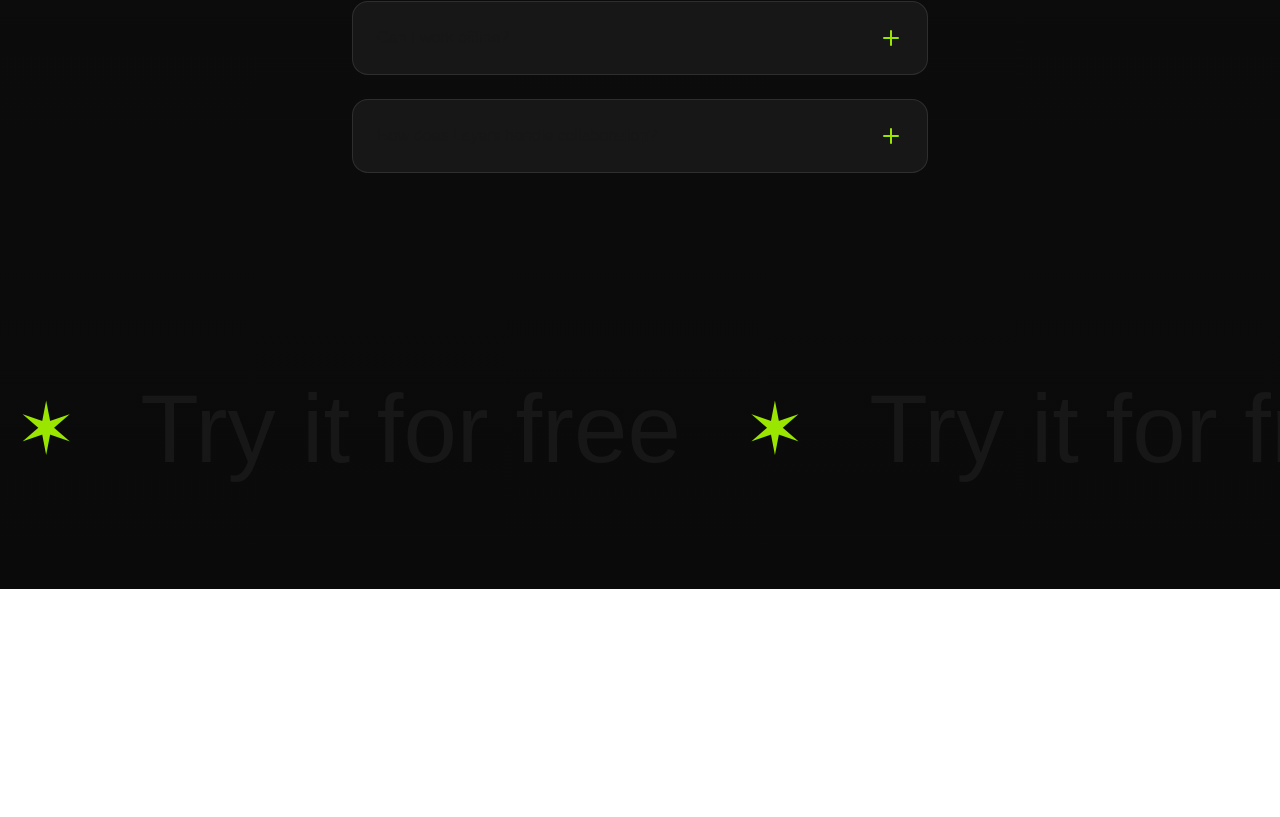
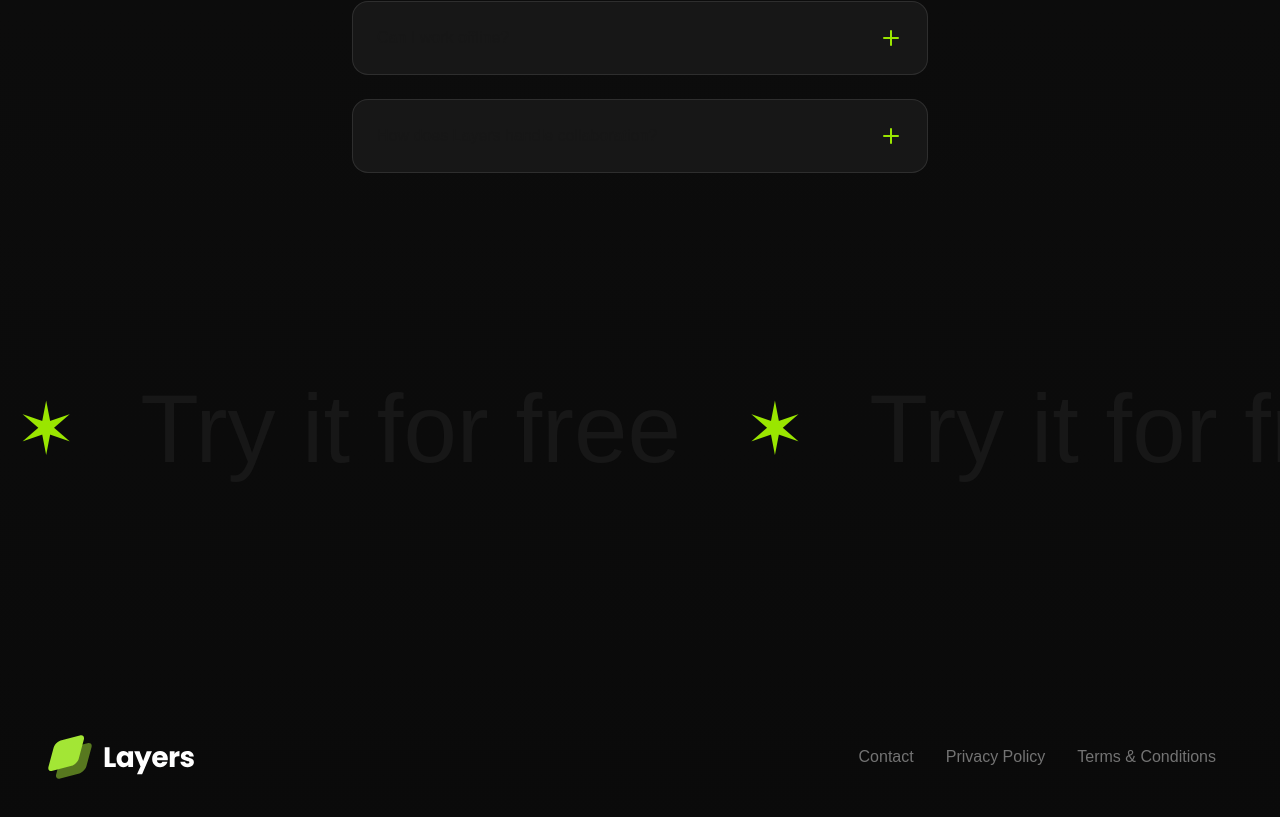
Before and after one commit to MakCoder-2004/Next.JS-Landing-Page, a Next.js app: page / in a window 1280 px wide. Shown: the part 4591-5408 px from the top of the page. Before the commit the page ends 5180 px from the top, so only its background shows below. Built offline with nearby package versions, Linux system fonts and the light colour scheme.

Commit message:
Footer section is finished

```diff
--- a/src/app/page.tsx
+++ b/src/app/page.tsx
@@ -6,6 +6,7 @@ import Features from "@/sections/Features";
 import Integrations from "@/sections/Integrations";
 import Faqs from "@/sections/Faqs";
 import CallToAction from "@/sections/CallToAction";
+import Footer from "@/sections/Footer";
 
 
 export default function Home() {
@@ -19,6 +20,7 @@ export default function Home() {
       <Integrations/>
       <Faqs/>
       <CallToAction/>
+      <Footer/>
     </div>
   );
 }
--- a/src/sections/Footer.tsx
+++ b/src/sections/Footer.tsx
@@ -4,6 +4,24 @@ const footerLinks = [
     { href: "#", label: "Terms & Conditions" },
 ];
 
+import LogoImage from "@/assets/images/logo.svg";
+import Image from "next/image";
+
 export default function Footer() {
-    return <div>Footer</div>;
+    return (
+        <section className="pt-24 pb-6">
+            <div className="p-12 flex flex-col md:flex-row md:justify-between items-center gap-6">
+                <div>
+                    <Image src={LogoImage} alt="Layers Logo" />
+                </div>
+                <div className="">
+                    {footerLinks.map(link => (
+                        <a key={link.label} href={link.href} className="text-neutral-500 hover:text-neutral-300 transition-colors duration-200 p-4">
+                            {link.label}
+                        </a>
+                    ))}
+                </div>
+            </div>
+        </section>
+    );
 }
```
